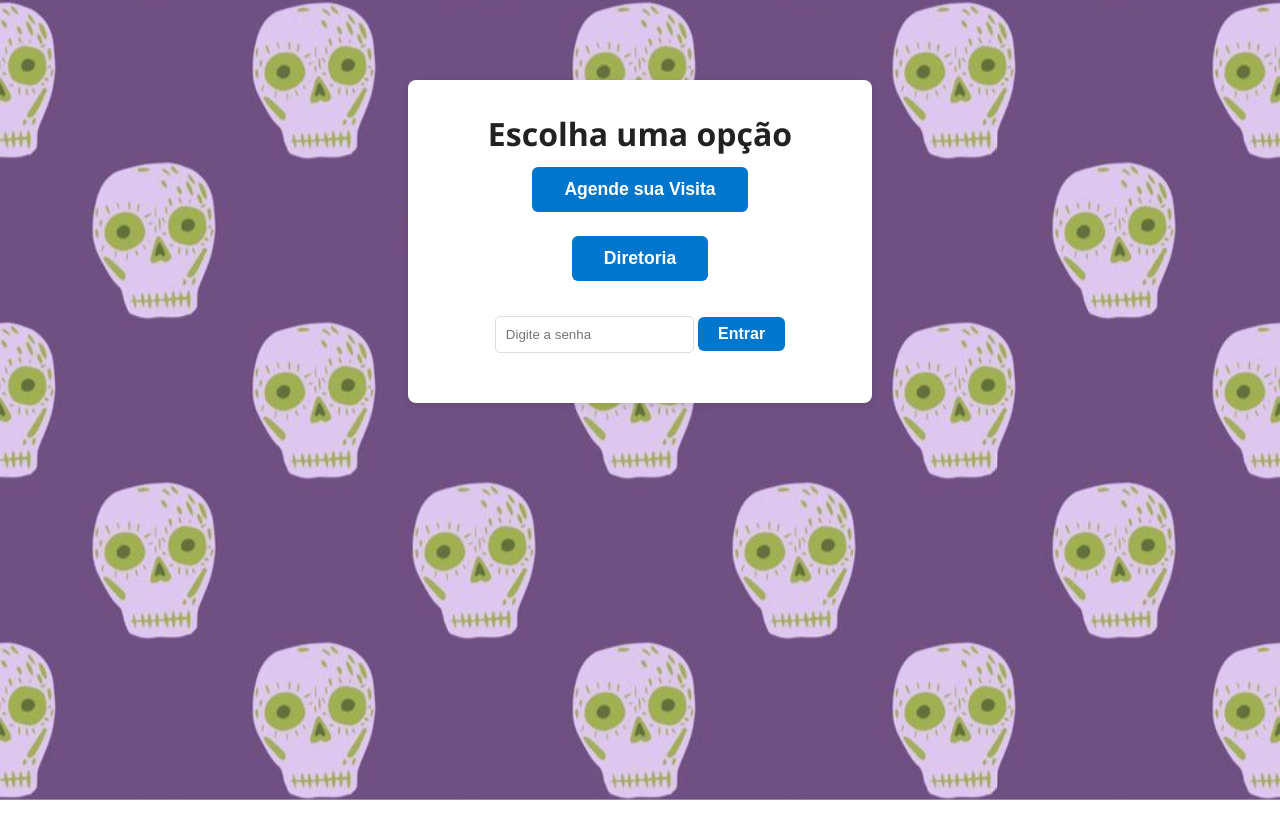
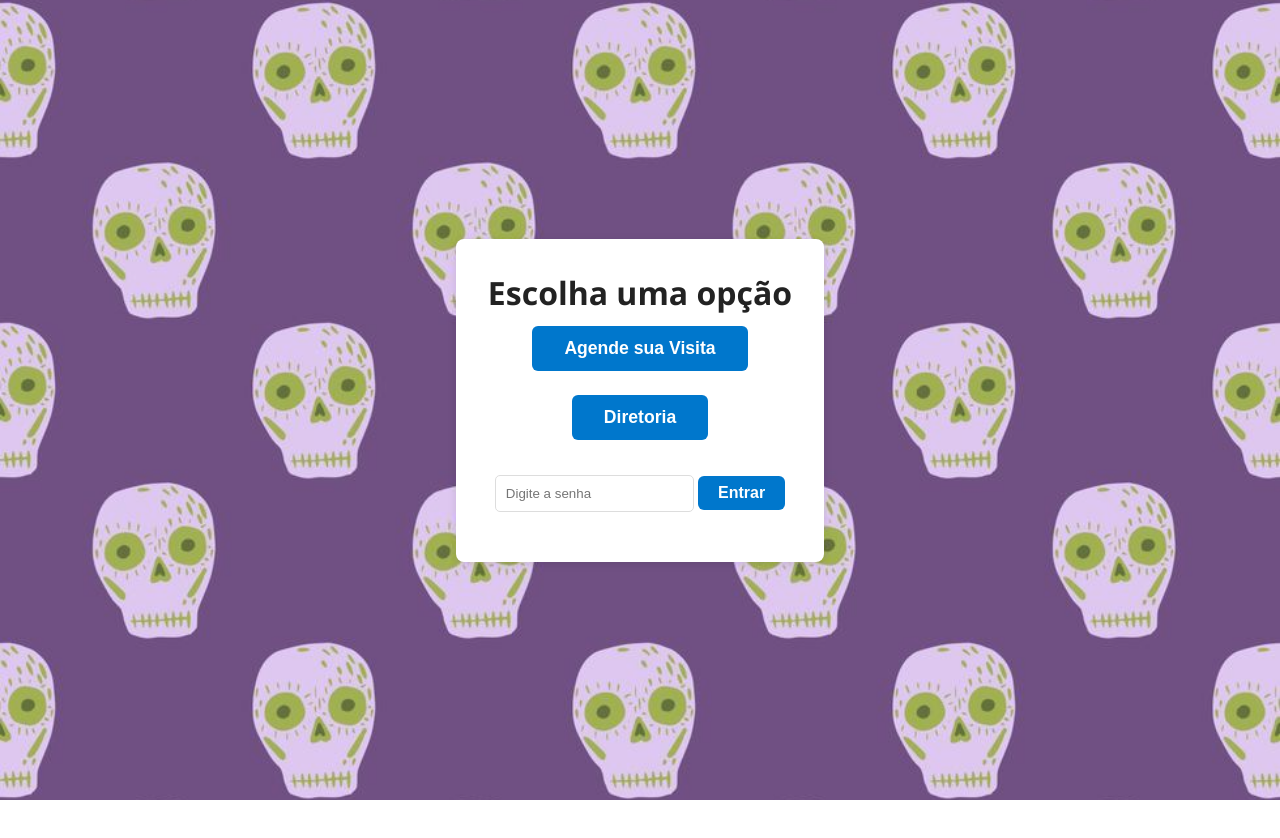
Before and after one commit to VitRicci/Teste, a plain HTML site: page html/index.html in a window 1280 px wide. Both pictures are taken after a click on the button "Diretoria". After the commit the page ends 800 px from the top, so only its background shows below. Drawn offline with Linux system fonts and the light colour scheme.

Commit message:
Changes in index.html and css for better structure

```diff
--- a/html/css/style.css
+++ b/html/css/style.css
@@ -8,6 +8,9 @@ body {
     font-family: 'Segoe UI', Arial, sans-serif;
     min-height: 100vh;
     margin: 0;
+    display: flex;
+    align-items: center;
+    justify-content: center;
 }
 
 body::before {
@@ -32,6 +35,28 @@ body::before {
     overflow: hidden;
     background: #fff; /* mantém o fundo branco do formulário */
 }
+
+.container-home {
+            max-width: 400px;
+            padding: 32px;
+            background: #fff;
+            border-radius: 8px;
+            box-shadow: 0 2px 8px rgba(0,0,0,0.1);
+            text-align: center;
+            margin: 0; /* Remova o margin antigo */
+        }
+        .home-btn {
+            margin: 12px 0;
+            padding: 12px 32px;
+            font-size: 1.1em;
+            border-radius: 6px;
+            border: none;
+            background: #0077cc;
+            color: #fff;
+            cursor: pointer;
+        }
+        .home-btn:active { background: #005fa3; }
+        #senhaDiretoria { margin-top: 12px; }
 
 /* Estilização dos Títulos */
 h1, h2 {
--- a/html/index.html
+++ b/html/index.html
@@ -4,29 +4,6 @@
     <meta charset="UTF-8">
     <title>Bem-vindo ao Museu</title>
     <link rel="stylesheet" href="css/style.css">
-    <style>
-        .container-home {
-            max-width: 400px;
-            margin: 80px auto;
-            padding: 32px;
-            background: #fff;
-            border-radius: 8px;
-            box-shadow: 0 2px 8px rgba(0,0,0,0.1);
-            text-align: center;
-        }
-        .home-btn {
-            margin: 12px 0;
-            padding: 12px 32px;
-            font-size: 1.1em;
-            border-radius: 6px;
-            border: none;
-            background: #0077cc;
-            color: #fff;
-            cursor: pointer;
-        }
-        .home-btn:active { background: #005fa3; }
-        #senhaDiretoria { margin-top: 12px; }
-    </style>
 </head>
 <body>
     <div class="container-home">
```
